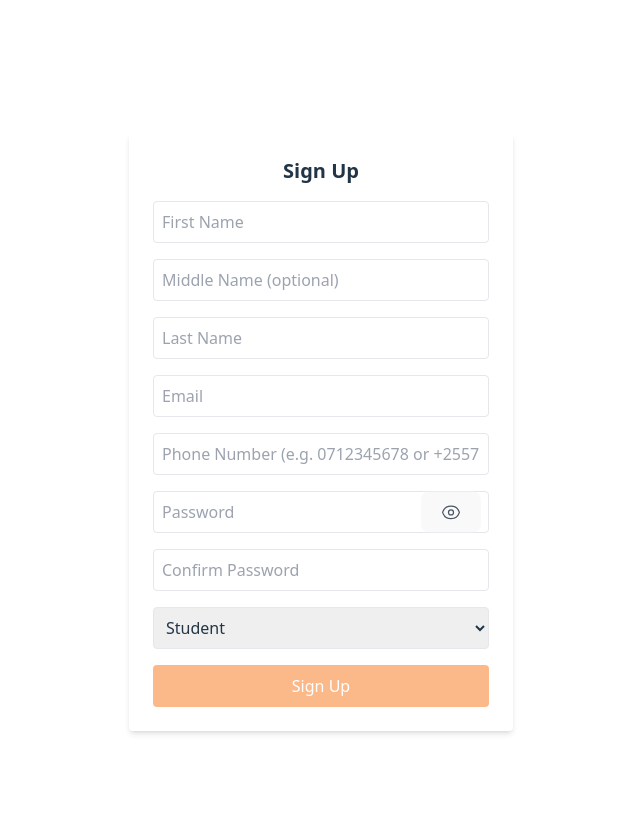
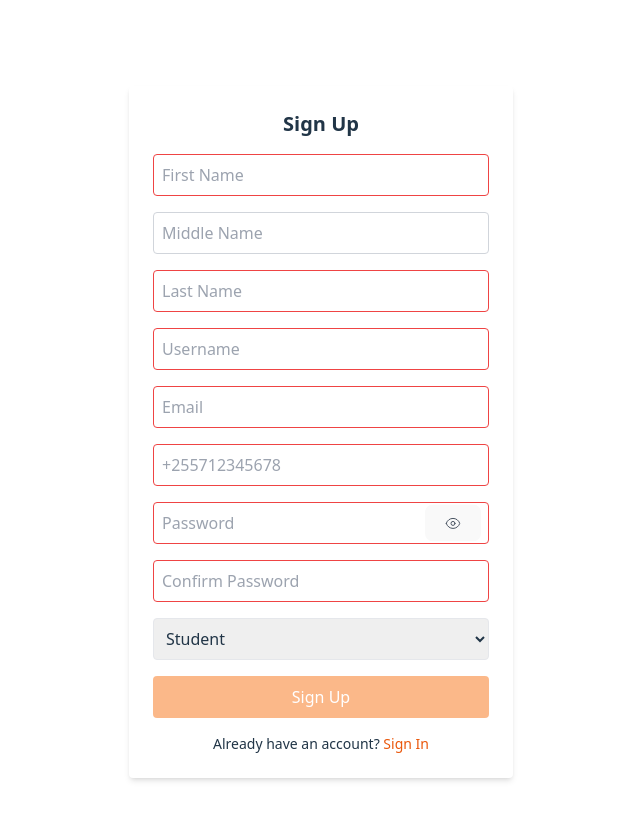
Before and after one commit to mwinamijr/techschool, a React (Vite) app: page /signup in a window 1280 px wide. Shown: the top 820 px of the page, without its empty margins (319-959 px from the left). Built offline with nearby package versions, Linux system fonts and the light colour scheme.

Commit message:
enhance user registration and login; add username field to registration; implement "remember me" functionality in login; update user profile and teacher approval routes

```diff
--- a/src/features/authSlice.ts
+++ b/src/features/authSlice.ts
@@ -10,6 +10,7 @@ export interface UserInfo {
   first_name?: string;
   middle_name?: string;
   last_name?: string;
+  username?: string;
   phone_number?: string;
   role?: string;
   is_verified?: boolean;
@@ -61,6 +62,7 @@ export const register = createAsyncThunk<
     first_name: string;
     middle_name?: string;
     last_name: string;
+    username?: string;
     email: string;
     phone_number: string;
     password: string;
@@ -70,7 +72,16 @@ export const register = createAsyncThunk<
 >(
   "auth/register",
   async (
-    { first_name, middle_name, last_name, email, phone_number, password, role },
+    {
+      first_name,
+      middle_name,
+      last_name,
+      username,
+      email,
+      phone_number,
+      password,
+      role,
+    },
     { rejectWithValue }
   ) => {
     try {
@@ -86,6 +97,7 @@ export const register = createAsyncThunk<
           first_name,
           middle_name,
           last_name,
+          username,
           email,
           phone_number,
           password,
@@ -94,6 +106,7 @@ export const register = createAsyncThunk<
         config
       );
 
+      localStorage.setItem("userInfo", JSON.stringify(data));
       return data;
     } catch (error) {
       return rejectWithValue(getErrorMessage(error));
--- a/src/pages/Login.tsx
+++ b/src/pages/Login.tsx
@@ -1,11 +1,12 @@
 import { useState, useEffect } from "react";
 import { useAppDispatch, useAppSelector } from "../app/hooks";
 import { login } from "../features/authSlice";
-import { useNavigate } from "react-router-dom";
+import { useNavigate, Link } from "react-router-dom";
 
 export default function Login() {
   const [email, setEmail] = useState("");
   const [password, setPassword] = useState("");
+  const [rememberMe, setRememberMe] = useState(false);
 
   const dispatch = useAppDispatch();
   const navigate = useNavigate();
@@ -21,7 +22,20 @@ export default function Login() {
   const handleSubmit = (e: React.FormEvent) => {
     e.preventDefault();
     dispatch(login({ email, password }));
+    if (rememberMe) {
+      localStorage.setItem("rememberEmail", email);
+    } else {
+      localStorage.removeItem("rememberEmail");
+    }
   };
+
+  useEffect(() => {
+    const savedEmail = localStorage.getItem("rememberEmail");
+    if (savedEmail) {
+      setEmail(savedEmail);
+      setRememberMe(true);
+    }
+  }, []);
 
   return (
     <div className="flex items-center justify-center min-h-screen">
@@ -50,6 +64,23 @@ export default function Login() {
           required
         />
 
+        <div className="flex justify-between items-center text-sm text-gray-600">
+          <label className="flex items-center space-x-2">
+            <input
+              type="checkbox"
+              checked={rememberMe}
+              onChange={() => setRememberMe(!rememberMe)}
+            />
+            <span>Remember me</span>
+          </label>
+          <Link
+            to="/forgot-password"
+            className="text-orange-500 hover:underline"
+          >
+            Forgot Password?
+          </Link>
+        </div>
+
         <button
           type="submit"
           disabled={loading}
@@ -59,6 +90,13 @@ export default function Login() {
         >
           {loading ? "Signing in..." : "Sign In"}
         </button>
+
+        <div className="text-center text-sm">
+          Don't have an account?{" "}
+          <Link to="/signup" className="text-orange-500 hover:underline">
+            Sign Up
+          </Link>
+        </div>
       </form>
     </div>
   );
--- a/src/pages/Signup.tsx
+++ b/src/pages/Signup.tsx
@@ -2,13 +2,14 @@ import { useState, useEffect } from "react";
 import { useAppDispatch, useAppSelector } from "../app/hooks";
 import { EyeIcon, EyeSlashIcon } from "@heroicons/react/24/outline";
 import { register } from "../features/authSlice";
-import { useNavigate } from "react-router-dom";
+import { useNavigate, Link } from "react-router-dom";
 
 export default function Signup() {
   const [form, setForm] = useState({
     first_name: "",
     middle_name: "",
     last_name: "",
+    username: "",
     email: "",
     phone_number: "",
     password: "",
@@ -25,17 +26,16 @@ export default function Signup() {
   const { userInfo, loading, error } = useAppSelector((state) => state.auth);
 
   useEffect(() => {
-    if (userInfo) {
-      navigate("/dashboard");
-    }
+    if (userInfo) navigate("/dashboard");
   }, [userInfo, navigate]);
 
-  // Validate form inputs
+  const validatePhone = (value: string) => /^\+255\d{9}$/.test(value.trim());
+
+  const validateEmail = (value: string) => /\S+@\S+\.\S+/.test(value.trim());
+
   useEffect(() => {
-    const isPhoneValid =
-      /^0\d{9}$/.test(form.phone_number) ||
-      /^\+255\d{9}$/.test(form.phone_number);
-    const isEmailValid = /\S+@\S+\.\S+/.test(form.email);
+    const isPhoneValid = validatePhone(form.phone_number);
+    const isEmailValid = validateEmail(form.email);
     const allFilled =
       form.first_name &&
       form.last_name &&
@@ -49,27 +49,55 @@ export default function Signup() {
     setFormValid(
       allFilled && !passwordMismatch && isPhoneValid && isEmailValid
     );
-  }, [form]);
+  }, [form, passwordMismatch]);
 
   const handleChange = (
     e: React.ChangeEvent<HTMLInputElement | HTMLSelectElement>
   ) => {
     const { name, value } = e.target;
-    setForm((prev) => ({
-      ...prev,
-      [name]: value,
-    }));
+
+    if (name === "phone_number") {
+      // Automatically prefix +255 if user starts with 0 or nothing
+      let formatted = value;
+      if (value.startsWith("0")) {
+        formatted = "+255" + value.substring(1);
+      } else if (!value.startsWith("+255")) {
+        formatted = "+255" + value;
+      }
+      setForm((prev) => ({ ...prev, [name]: formatted }));
+    } else {
+      setForm((prev) => ({ ...prev, [name]: value }));
+    }
   };
 
-  const togglePassword = () => {
-    setShowPassword((prev) => !prev);
-  };
+  const togglePassword = () => setShowPassword((prev) => !prev);
 
   const handleSubmit = (e: React.FormEvent) => {
     e.preventDefault();
     if (!passwordMismatch) {
       dispatch(register(form));
     }
+  };
+
+  const getInputClass = (name: keyof typeof form) => {
+    const value = form[name].trim();
+    const isInvalid =
+      (name === "email" && !validateEmail(value)) ||
+      (name === "phone_number" && !validatePhone(value)) ||
+      (!value && name !== "middle_name");
+
+    const isValid =
+      (name === "email" && validateEmail(value)) ||
+      (name === "phone_number" && validatePhone(value)) ||
+      (value && name !== "middle_name");
+
+    return `w-full p-2 rounded border ${
+      isInvalid
+        ? "border-red-500"
+        : isValid
+        ? "border-green-500"
+        : "border-gray-300"
+    }`;
   };
 
   return (
@@ -81,67 +109,77 @@ export default function Signup() {
         <h2 className="text-xl font-bold text-center">Sign Up</h2>
 
         {error && <div className="text-red-500 text-sm">{error}</div>}
-        {passwordMismatch && (
-          <div className="text-red-500 text-sm">Passwords do not match</div>
-        )}
 
         <input
           type="text"
+          placeholder="First Name"
           name="first_name"
-          placeholder="First Name"
           value={form.first_name}
           onChange={handleChange}
-          className="w-full border p-2 rounded"
+          className={getInputClass("first_name")}
           required
         />
 
         <input
           type="text"
+          placeholder="Middle Name"
           name="middle_name"
-          placeholder="Middle Name (optional)"
           value={form.middle_name}
           onChange={handleChange}
-          className="w-full border p-2 rounded"
+          className={getInputClass("middle_name")}
         />
 
         <input
           type="text"
+          placeholder="Last Name"
           name="last_name"
-          placeholder="Last Name"
           value={form.last_name}
           onChange={handleChange}
-          className="w-full border p-2 rounded"
+          className={getInputClass("last_name")}
           required
         />
 
         <input
+          type="text"
+          placeholder="Username"
+          name="username"
+          value={form.username}
+          onChange={handleChange}
+          className={getInputClass("username")}
+        />
+
+        <input
           type="email"
+          placeholder="Email"
           name="email"
-          placeholder="Email"
           value={form.email}
           onChange={handleChange}
-          className="w-full border p-2 rounded"
+          className={getInputClass("email")}
           required
         />
 
         <input
           type="tel"
           name="phone_number"
-          placeholder="Phone Number (e.g. 0712345678 or +255712345678)"
+          placeholder="+255712345678"
           value={form.phone_number}
           onChange={handleChange}
-          className="w-full border p-2 rounded"
+          className={getInputClass("phone_number")}
           required
         />
+
+        {passwordMismatch && (
+          <div className="text-red-500 text-sm">Passwords do not match</div>
+        )}
 
         <div className="relative">
           <input
             type={showPassword ? "text" : "password"}
+            placeholder="Password"
             name="password"
-            placeholder="Password"
             value={form.password}
             onChange={handleChange}
-            className="w-full border p-2 pr-10 rounded"
+            className={`${getInputClass("password")} pr-10`}
             required
           />
           <button
@@ -150,20 +188,20 @@ export default function Signup() {
             className="absolute right-2 top-1/2 transform -translate-y-1/2 text-gray-600"
           >
             {showPassword ? (
-              <EyeSlashIcon className="h-5 w-5" />
+              <EyeSlashIcon className="h-4 w-4" />
             ) : (
-              <EyeIcon className="h-5 w-5" />
+              <EyeIcon className="h-4 w-4" />
             )}
           </button>
         </div>
 
         <input
           type={showPassword ? "text" : "password"}
+          placeholder="Confirm Password"
           name="confirmPassword"
-          placeholder="Confirm Password"
           value={form.confirmPassword}
           onChange={handleChange}
-          className="w-full border p-2 rounded"
+          className={getInputClass("confirmPassword")}
           required
         />
 
@@ -186,6 +224,13 @@ export default function Signup() {
         >
           {loading ? "Signing up..." : "Sign Up"}
         </button>
+
+        <div className="text-sm text-center mt-2">
+          Already have an account?{" "}
+          <Link to="/login" className="text-orange-600 hover:underline">
+            Sign In
+          </Link>
+        </div>
       </form>
     </div>
   );
```
Also changed, not shown: 2 other files (tests, documents, lock files or other folders).
